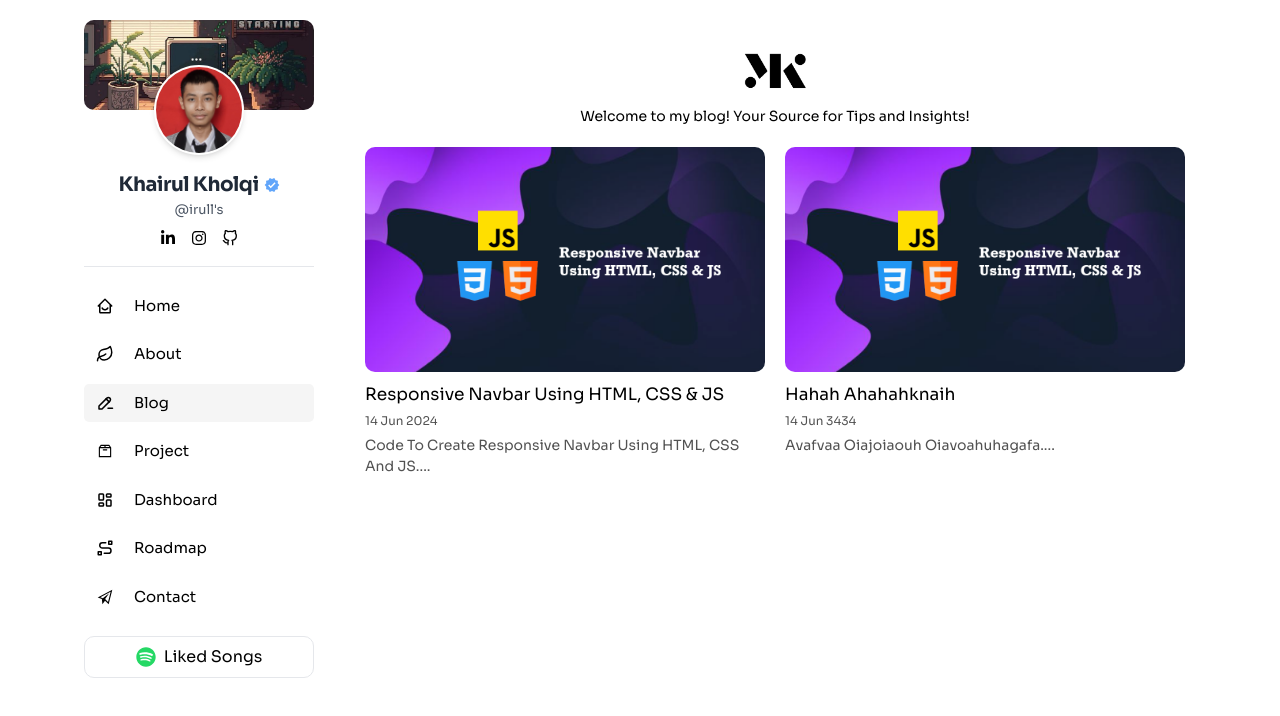
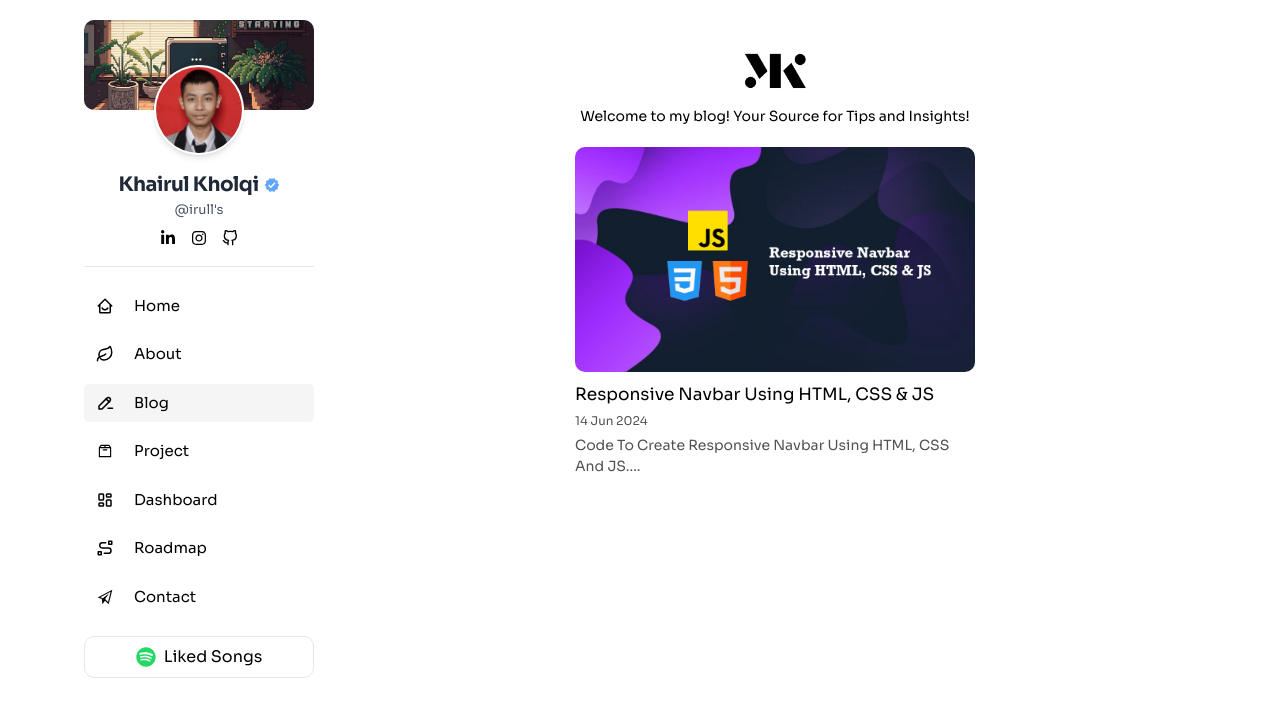
Before and after one commit to Muhammad-Khairul-Kholqi/MyPortfolio, a React (Vite) app: page /blog in a window 1280 px wide. Shown: the top 716 px of the page. Built offline with nearby package versions, Linux system fonts and the light colour scheme.

Commit message:
delete 1 blog

```diff
--- a/src/Page/Blog/blog.jsx
+++ b/src/Page/Blog/blog.jsx
@@ -12,14 +12,6 @@ const BlogData = [
         date: "14 jun 2024",
         image: Navbar,
     },
-
-    {
-        slug: 'hahah-ahahahknaih',
-        title: "hahah ahahahknaih ",
-        description: "avafvaa oiajoiaouh oiavoahuhagafa.",
-        date: "14 jun 3434",
-        image: Navbar,
-    }
 ];
 
 const Blog = () => {
```
